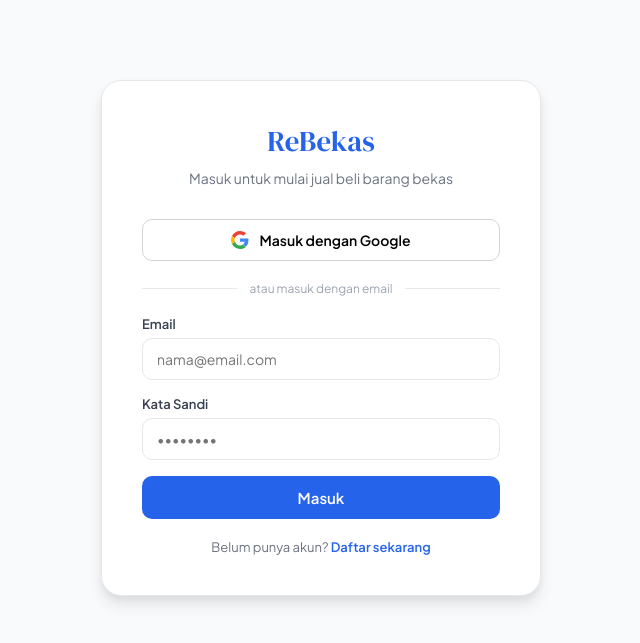
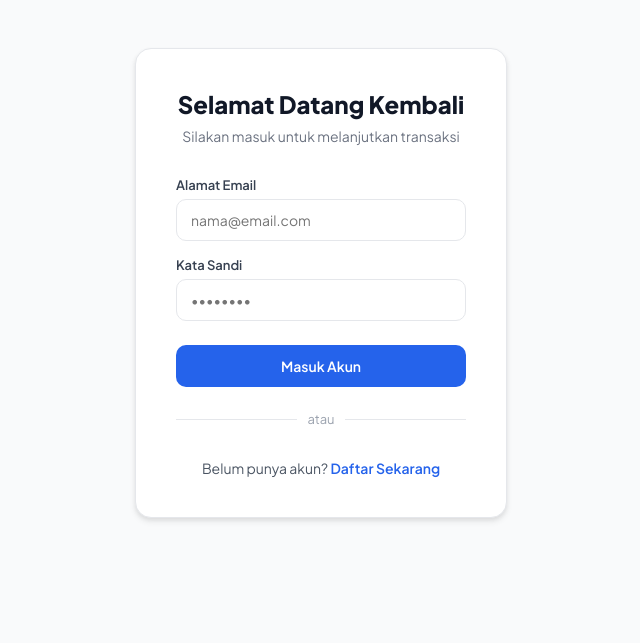
Before and after one commit to alfonsusmarlon-afk/marketplace, a Flask app: page /login in a window 1280 px wide. Shown: the part 65-708 px from the top of the page, without its empty margins (319-959 px from the left). Run offline with Flask 3, Linux system fonts and the light colour scheme; data that the repository does not hold is empty; some libraries are stand-ins or nearby versions.

Commit message:
update v1.4

```diff
--- a/app.py
+++ b/app.py
@@ -1,13 +1,21 @@
 from flask import Flask, render_template, request, jsonify
 from models import db, User, Product, CartItem, WishlistItem, Order, OrderItem, Message, Review
 from werkzeug.security import generate_password_hash, check_password_hash
+from google.oauth2 import id_token
+from google.auth.transport import requests as google_requests
 import os
 
 app = Flask(__name__)
-basedir = os.path.abspath(os.path.dirname(__file__))
-app.config['SQLALCHEMY_DATABASE_URI'] = f'sqlite:///{os.path.join(basedir, "marketplace.db")}'
+
+# ===== 1. KONFIGURASI POSTGRESQL =====
+# Ganti 'postgres' dan 'password_kamu' sesuai dengan akun PostgreSQL komputermu!
+app.config['SQLALCHEMY_DATABASE_URI'] = 'postgresql://postgres:123456@localhost:5432/marketplace_db'
 app.config['SQLALCHEMY_TRACK_MODIFICATIONS'] = False
 app.config['SECRET_KEY'] = 'your-secret-key-here'
+
+# ===== KONFIGURASI GOOGLE LOGIN =====
+# Tempel teks Client ID yang kamu dapatkan dari Google Cloud Console di bawah ini:
+GOOGLE_CLIENT_ID = "999544977980-r1vcsqe30c273mu5ufhbt5lba58eqpri.apps.googleusercontent.com"
 
 db.init_app(app)
 with app.app_context(): db.create_all()
@@ -52,7 +60,53 @@ def admin(): return render_template('admin.html')
 @app.route('/orders')
 def orders_page(): return render_template('orders.html')
 
-# ===== API ROUTES =====
+# ===== API ROUTES: AUTHENTICATION =====
+@app.route('/api/auth/register', methods=['POST'])
+def register_user():
+    data = request.get_json()
+    if User.query.filter_by(email=data['email']).first(): return jsonify({'error': 'Email terdaftar'}), 400
+    user = User(name=data['name'], email=data['email'], password=generate_password_hash(data['password']), avatar=data['name'][0].upper())
+    db.session.add(user)
+    db.session.commit()
+    return jsonify(user.to_dict()), 201
+
+@app.route('/api/auth/login', methods=['POST'])
+def login_user():
+    data = request.get_json()
+    user = User.query.filter_by(email=data['email']).first()
+    if not user or not check_password_hash(user.password, data['password']): return jsonify({'error': 'Email/pass salah'}), 401
+    return jsonify(user.to_dict())
+
+# API BARU: MENANGKAP DAN MEMVALIDASI LOGIN GOOGLE ASLI
+@app.route('/api/auth/google', methods=['POST'])
+def google_login():
+    data = request.get_json()
+    token = data.get('token')
+    try:
+        # Memvalidasi token secara aman langsung ke server Google
+        idinfo = id_token.verify_oauth2_token(token, google_requests.Request(), GOOGLE_CLIENT_ID)
+
+        email = idinfo['email']
+        name = idinfo.get('name', 'Pengguna Google')
+
+        # Cek apakah email Google ini sudah terdaftar di database PostgreSQL kita
+        user = User.query.filter_by(email=email).first()
+        if not user:
+            # Jika belum ada, otomatis daftarkan akun baru (Single Sign-On)
+            user = User(
+                name=name,
+                email=email,
+                password=generate_password_hash('sso_google_secured_password_random'),
+                avatar=name[0].upper()
+            )
+            db.session.add(user)
+            db.session.commit()
+
+        return jsonify(user.to_dict()), 200
+    except ValueError:
+        return jsonify({'error': 'Token Otentikasi Google Tidak Valid'}), 401
+
+# ===== API ROUTES: PRODUCTS & STORES =====
 @app.route('/api/products', methods=['GET'])
 def get_products():
     lunas_orders = Order.query.filter(Order.status.in_(['lunas', 'verifikasi_kirim', 'dikirim', 'verifikasi_terima', 'selesai'])).all()
@@ -90,16 +144,11 @@ def create_product():
     db.session.commit()
     return jsonify(product.to_dict()), 201
 
-# API ULASAN / REVIEWS (ANTI SPAM)
 @app.route('/api/reviews', methods=['POST'])
 def create_review():
     data = request.get_json()
-
-    # CEK: Jika pembeli sudah mengulas produk ini, tolak permintaannya
     existing_review = Review.query.filter_by(product_id=data['product_id'], reviewer_id=data['reviewer_id']).first()
-    if existing_review:
-        return jsonify({'error': 'Anda sudah mengulas produk ini sebelumnya'}), 400
-
+    if existing_review: return jsonify({'error': 'Sudah mengulas'}), 400
     review = Review(product_id=data['product_id'], reviewer_id=data['reviewer_id'], rating=data['rating'], comment=data.get('comment', ''))
     db.session.add(review)
     db.session.commit()
@@ -129,22 +178,7 @@ def get_store_dashboard(seller_id):
         items_data.append({'id': p.id, 'title': p.title, 'price': p.price, 'category': p.category, 'condition': p.condition, 'desc': p.description, 'status': status, 'order_status': order_status, 'order_id': order_id})
     return jsonify({'items': items_data, 'total_revenue': total_revenue})
 
-@app.route('/api/auth/register', methods=['POST'])
-def register_user():
-    data = request.get_json()
-    if User.query.filter_by(email=data['email']).first(): return jsonify({'error': 'Email terdaftar'}), 400
-    user = User(name=data['name'], email=data['email'], password=generate_password_hash(data['password']), avatar=data['name'][0].upper())
-    db.session.add(user)
-    db.session.commit()
-    return jsonify(user.to_dict()), 201
-
-@app.route('/api/auth/login', methods=['POST'])
-def login_user():
-    data = request.get_json()
-    user = User.query.filter_by(email=data['email']).first()
-    if not user or not check_password_hash(user.password, data['password']): return jsonify({'error': 'Email/pass salah'}), 401
-    return jsonify(user.to_dict())
-
+# ===== API ROUTES: CART, WISHLIST, ORDERS =====
 @app.route('/api/cart/<int:user_id>', methods=['GET'])
 def get_cart(user_id): return jsonify([item.to_dict() for item in CartItem.query.filter_by(user_id=user_id).all()])
 @app.route('/api/cart', methods=['POST'])
@@ -184,7 +218,6 @@ def create_order():
     db.session.commit()
     return jsonify(order.to_dict()), 201
 
-# CEK STATUS ULASAN SAAT MEMUAT PESANAN PEMBELI
 @app.route('/api/orders/buyer/<int:buyer_id>', methods=['GET'])
 def get_buyer_orders(buyer_id):
     orders = Order.query.filter_by(user_id=buyer_id).order_by(Order.created_at.desc()).all()
@@ -192,11 +225,9 @@ def get_buyer_orders(buyer_id):
     for o in orders:
         o_dict = o.to_dict()
         if o.items:
-            # Mengecek apakah pembeli sudah mengulas produk di pesanan ini
             has_reviewed = Review.query.filter_by(product_id=o.items[0].product_id, reviewer_id=buyer_id).first() is not None
             o_dict['is_reviewed'] = has_reviewed
-        else:
-            o_dict['is_reviewed'] = False
+        else: o_dict['is_reviewed'] = False
         res.append(o_dict)
     return jsonify(res)
 
@@ -213,6 +244,7 @@ def upload_order_proof(order_id):
     db.session.commit()
     return jsonify(order.to_dict())
 
+# ===== API ROUTES: ADMINISTRATOR =====
 @app.route('/api/admin/stats', methods=['GET'])
 def get_admin_stats():
     from sqlalchemy import func
@@ -261,6 +293,7 @@ def send_as_admin():
     db.session.commit()
     return jsonify(msg.to_dict())
 
+# ===== API ROUTES: CHAT ENGINE =====
 @app.route('/api/messages', methods=['POST'])
 def send_message():
     data = request.get_json()
--- a/templates/login.html
+++ b/templates/login.html
@@ -1,29 +1,63 @@
 {% extends "base.html" %}
 
-{% block title %}Masuk - ReBekas{% endblock %}
+{% block title %}Masuk — ReBekas{% endblock %}
 
 {% block content %}
-<main>
-  <div class="auth-wrapper">
-    <div class="auth-card">
-      <div class="auth-logo">ReBekas</div>
-      <div class="auth-subtitle">Masuk untuk mulai jual beli barang bekas</div>
-      <button class="btn-google" onclick="loginWithGoogle()">
-        <svg width="18" height="18" viewBox="0 0 48 48"><path fill="#EA4335" d="M24 9.5c3.5 0 6.6 1.2 9.1 3.2l6.8-6.8C35.8 2.5 30.2 0 24 0 14.6 0 6.6 5.4 2.6 13.3l7.9 6.1C12.4 13 17.8 9.5 24 9.5z"/><path fill="#4285F4" d="M46.5 24.5c0-1.6-.1-3.1-.4-4.5H24v8.5h12.7c-.6 3-2.3 5.5-4.9 7.2l7.7 6c4.5-4.1 7-10.2 7-17.2z"/><path fill="#FBBC05" d="M10.5 28.6A14.5 14.5 0 0 1 9.5 24c0-1.6.3-3.1.8-4.6l-7.9-6.1A23.9 23.9 0 0 0 0 24c0 3.9.9 7.5 2.6 10.7l7.9-6.1z"/><path fill="#34A853" d="M24 48c6.2 0 11.4-2 15.2-5.5l-7.7-6c-2 1.4-4.7 2.2-7.5 2.2-6.2 0-11.5-4.2-13.4-9.9l-7.9 6.1C6.6 42.6 14.6 48 24 48z"/></svg>
-        Masuk dengan Google
-      </button>
-      <div class="auth-divider">atau masuk dengan email</div>
-      <div class="form-group">
-        <label class="form-label">Email</label>
-        <input class="form-input" type="email" id="login-email" placeholder="nama@email.com" />
-      </div>
-      <div class="form-group">
-        <label class="form-label">Kata Sandi</label>
-        <input class="form-input" type="password" id="login-pass" placeholder="••••••••" />
-      </div>
-      <button class="btn btn-primary btn-full" onclick="loginEmail()">Masuk</button>
-      <div class="auth-switch">Belum punya akun? <a href="/register">Daftar sekarang</a></div>
+<main style="max-width: 420px; margin: auto; padding-top: 3rem;">
+  <div style="background: #fff; border: 1px solid var(--gray-200); border-radius: 16px; padding: 2.5rem; box-shadow: var(--shadow-md);">
+    <h2 style="font-size: 1.5rem; font-weight: 800; margin-bottom: 0.5rem; text-align: center;">Selamat Datang Kembali</h2>
+    <p style="color: var(--gray-500); font-size: 14px; text-align: center; margin-bottom: 2rem;">Silakan masuk untuk melanjutkan transaksi</p>
+
+    <div class="form-group">
+      <label class="form-label">Alamat Email</label>
+      <input type="email" class="form-input" id="login-email" placeholder="nama@email.com" />
     </div>
+
+    <div class="form-group" style="margin-bottom: 1.5rem;">
+      <label class="form-label">Kata Sandi</label>
+      <input type="password" class="form-input" id="login-pass" placeholder="••••••••" />
+    </div>
+
+    <button class="btn btn-primary btn-full" style="padding: 12px; font-size: 14px; font-weight: 600;" onclick="loginEmail()">Masuk Akun</button>
+
+    <div style="display: flex; align-items: center; margin: 1.5rem 0; color: var(--gray-400); font-size: 13px;">
+      <hr style="flex: 1; border: 0; border-top: 1px solid var(--gray-200);" />
+      <span style="padding: 0 10px;">atau</span>
+      <hr style="flex: 1; border: 0; border-top: 1px solid var(--gray-200);" />
+    </div>
+
+    <script src="https://accounts.google.com/gsi/client" async defer></script>
+
+    <div id="g_id_onload"
+         data-client_id="MOHON_GANTI_DENGAN_CLIENT_ID_GOOGLE_KAMU.apps.googleusercontent.com"
+         data-callback="handleGoogleLogin">
+    </div>
+    <div class="g_id_signin" data-type="standard" data-theme="outline" data-size="large" data-width="100%"></div>
+
+    <p style="text-align: center; margin-top: 2rem; font-size: 14px; color: var(--gray-600); margin-bottom: 0;">
+      Belum punya akun? <a href="/register" style="color: var(--primary); font-weight: 600; text-decoration: none;">Daftar Sekarang</a>
+    </p>
   </div>
 </main>
+
+<script>
+// JavaScript Penjaga untuk Mengirim Token ke Backend Flask
+async function handleGoogleLogin(response) {
+    try {
+        const res = await fetch('/api/auth/google', {
+            method: 'POST',
+            headers: { 'Content-Type': 'application/json' },
+            body: JSON.stringify({ token: response.credential })
+        });
+
+        if (!res.ok) throw new Error('Validasi Token Google Gagal');
+
+        const userData = await res.json();
+        localStorage.setItem('currentUser', JSON.stringify(userData));
+        window.location.href = '/'; // Redirect otomatis ke Beranda
+    } catch (e) {
+        alert('Gagal autentikasi menggunakan Akun Google Anda.');
+    }
+}
+</script>
 {% endblock %}
```
Also changed, not shown: seed.py (+9 -2 lines).
